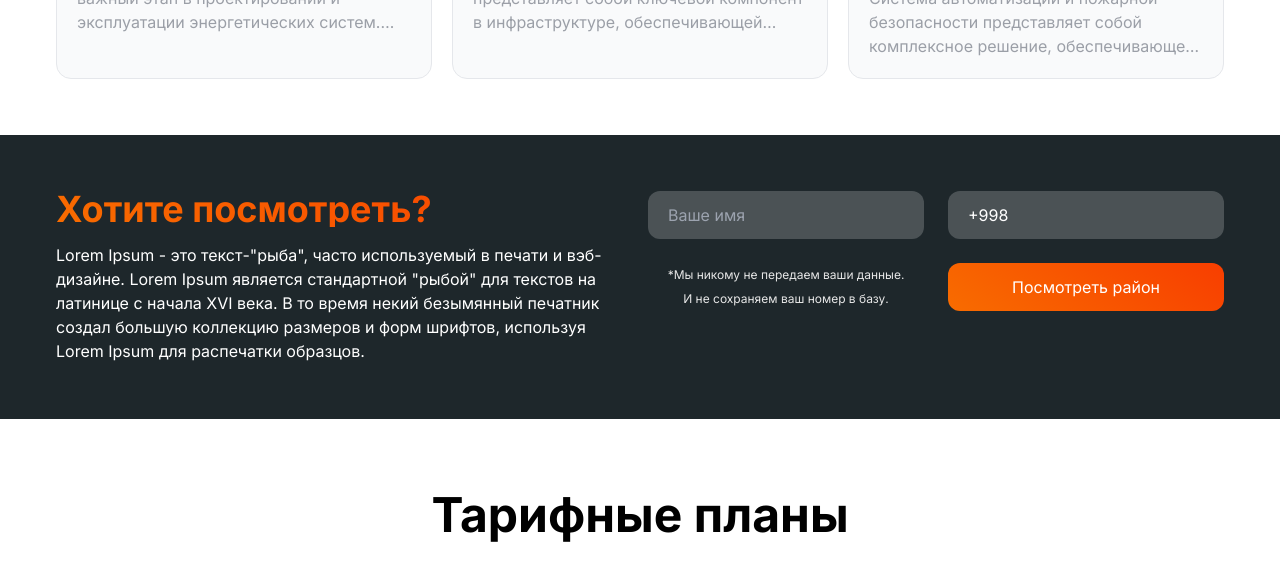
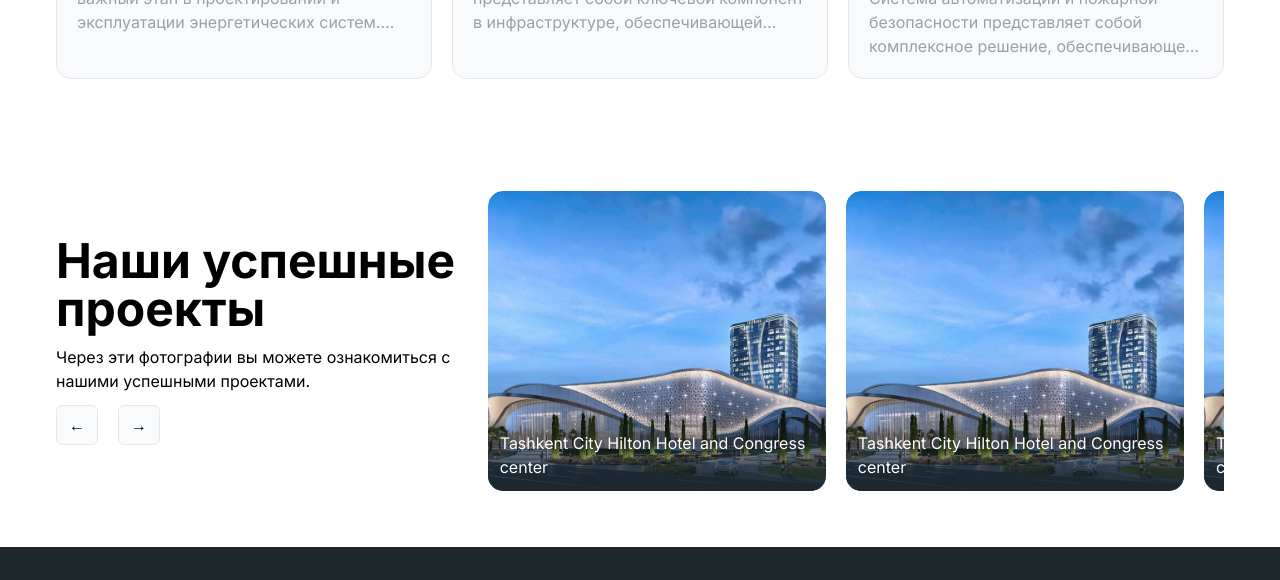
Before and after one commit to usmonovdev/absolute-energy, a Next.js app: page / in a window 1280 px wide. Shown: the part 2640-3220 px from the top of the page. Built offline with nearby package versions, Linux system fonts and the light colour scheme.

Commit message:
projects section added

```diff
--- a/components/Projects/index.jsx
+++ b/components/Projects/index.jsx
@@ -1,8 +1,10 @@
 import Fancybox from "../Fancybox";
+import Image from "next/image";
 import { ContainerLayout } from "@/layouts";
 import { useEffect } from "react";
 import { Carousel } from "@fancyapps/ui";
 import { projects } from "@/data";
+import { motion } from "framer-motion";
 import "@fancyapps/ui/dist/carousel/carousel.css";
 import "@fancyapps/ui/dist/fancybox/fancybox.css";
 
@@ -27,19 +29,16 @@
     const customOptions = {
       Dots: false,
       Navigation: false,
-
       center: false,
       infinite: false,
-
       slidesPerPage: 1,
-
       on: {
         "Panzoom.beforeTransform": (carousel) => {
           carousel.slides.map((slide) => {
             let progress =
               (carousel.panzoom.current.e * -1 - slide.pos) / slide.dim;
             progress = progress > 0 ? 1 - Math.min(1, progress) : 1;
-            const scale = mapRange(0, 1, 0.8, 1, progress);
+            const scale = mapRange(0, 1, 0.5, 1, progress);
 
             slide.el.style.setProperty("--f-scale", `${scale}`);
             slide.el.style.setProperty("--f-progress", `${progress}`);
@@ -55,53 +54,69 @@
   }, []);
 
   return (
-    <ContainerLayout classNameName="py-10">
+    <motion.div
+      initial={{ y: 100 }}
+      whileInView={{ y: 0 }}
+      viewport={{ once: true }}
+    >
+      <ContainerLayout className={"py-14"}>
         <Fancybox>
           <div
             id="projectsCarousel"
-          className="mb-9 f-carousel grid md:grid-cols-[360px_1fr] grid-cols-[0px_1fr] text-slate-700"
+            className="f-carousel flex md:flex-row-reverse flex-col-reverse gap-5 h-fit"
           >
-          <div className="py-14 pr-10 z-10">
-            <h2 className="mb-6 font-bold text-big leading-none">
+            <div
+              className="flex flex-col items-start justify-center"
+              aria-label="title"
+            >
+              <h1 className="text-big font-bold leading-none">
                 Наши успешные проекты
-            </h2>
-            <p className="mb-6 text-small">
+              </h1>
+              <h3 className="text-small mt-3">
                 Через эти фотографии вы можете ознакомиться с нашими успешными
                 проектами.
-            </p>
-            <p className="font-serif text-3xl flex flex-row gap-4">
+              </h3>
+              <div className="flex flex-row gap-5 mt-3">
                 <button
                   data-carousel-prev
-                className="px-3 h-10 bg-gray-100 hover:bg-gray-200 rounded-md leading-none"
+                  className="px-3 h-10 bg-gray-50 border hover:bg-gray-100 rounded-md leading-none"
                 >
                   ←
                 </button>
                 <button
                   data-carousel-next
-                className="px-3 h-10 bg-gray-100 hover:bg-gray-200 rounded-md leading-none"
+                  className="px-3 h-10 bg-gray-50 border hover:bg-gray-100 rounded-md leading-none"
                 >
                   →
                 </button>
-            </p>
               </div>
-          <div className="min-w-0 ml-[-360px]">
-            <div className="f-carousel__viewport pl-[360px]">
-              <ul className="f-carousel__track items-baseline">
+            </div>
+
+            <ul className="f-carousel__track" aria-label="projects">
               {projects.map((project) => {
                 return (
                   <li
                     key={project.id}
-                      className="f-carousel__slide !h-full bg-cover bg-center rounded-[15px]"
-                      style={{ backgroundImage: `url(${project.photo})` }}
-                    ></li>
+                    className="f-carousel__slide rounded-[15px] overflow-hidden relative"
+                  >
+                    <Image
+                      src={project.photo}
+                      width={300}
+                      height={300}
+                      alt={project.name}
+                      className="w-full h-[300px] object-cover rounded-[15px] hover:scale-[1.05] transition-transform duration-300"
+                    />
+                    <div className="absolute bottom-0 p-3 bg-gradient-to-t from-dark">
+                      <h3 className="text-small text-white project-info">{project.name}</h3>
+                    </div>
+                  </li>
                 );
               })}
             </ul>
           </div>
-          </div>
-        </div>
         </Fancybox>
       </ContainerLayout>
+    </motion.div>
   );
 };
 
--- a/data/index.js
+++ b/data/index.js
@@ -403,7 +403,7 @@
     ]
   },
   {
-    id: 4,
+    id: 5,
     name: "Tashkent City Hilton Hotel and Congress center",
     photo: "/images/projects/1.jpg",
     numberInfos: [
--- a/pages/index.js
+++ b/pages/index.js
@@ -14,7 +14,7 @@
         <Partners />
         <UsedGenerators />
         <Services />
-        {/* <Projects /> */}
+        <Projects />
         <Contact />
         <Pricing />
         <Clients />
--- a/styles/globals.css
+++ b/styles/globals.css
@@ -109,6 +109,14 @@
   overflow: hidden;
 }
 
+.project-info {
+  width: 100%;
+  display: -webkit-box;
+  -webkit-line-clamp: 2;
+  -webkit-box-orient: vertical;
+  overflow: hidden;
+}
+
 /* background lines for hero component */
 .bg-cube {
   background-image: linear-gradient(
@@ -157,7 +165,7 @@
 
 @media screen and (max-width: 768px) {
   #projectsCarousel {
-    --f-carousel-slide-width: calc((100% - (20px * 2)) / 2);
+    --f-carousel-slide-width: calc((100% - (20px * 2)) / 1);
     --f-carousel-spacing: 20px;
   }
 }
```
Lines whose indentation alone changed are shown as unchanged.
